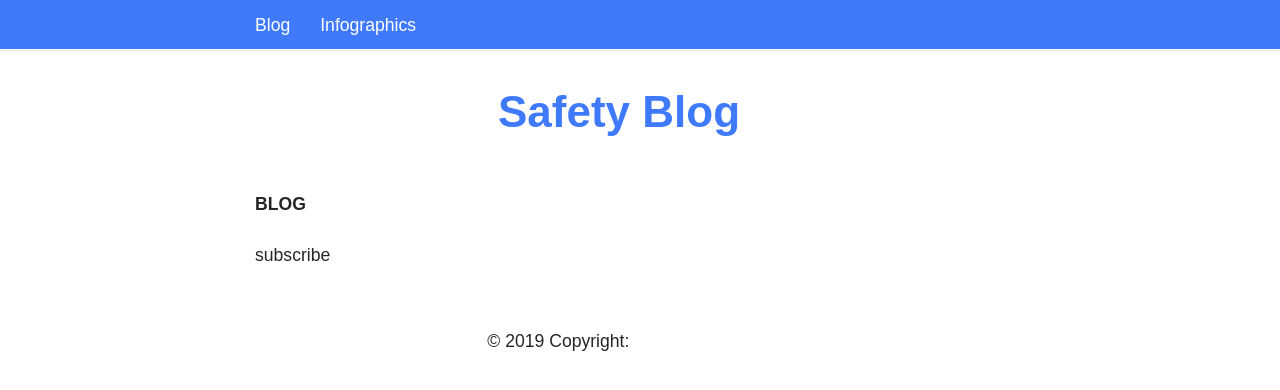
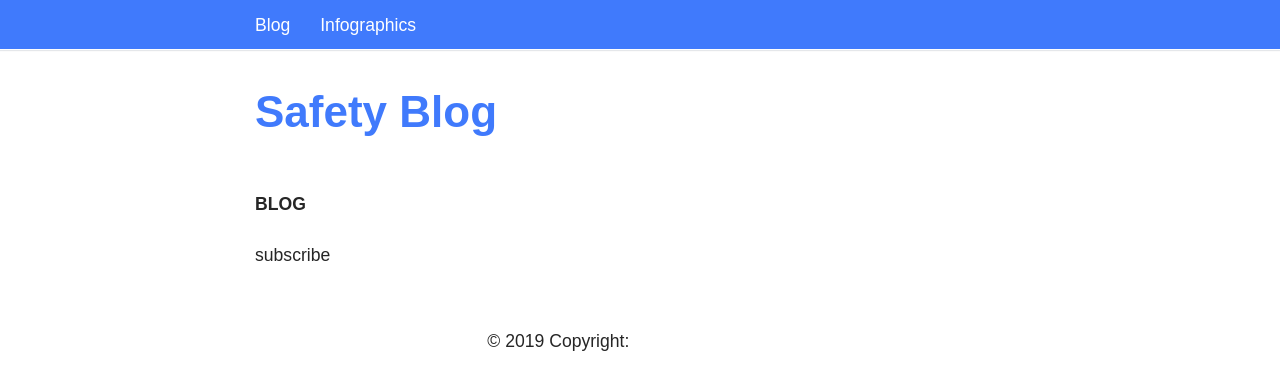
Before and after one commit to Flaaim/safe, a Jekyll site: the page built from index.html, in a window 1280 px wide. Shown: the top 390 px of the page. Built offline with Jekyll 4.4.1, drawn with Linux system fonts in a browser that asks for light colours; some web fonts are replaced.

Commit message:
Update _layout.scss

```diff
--- a/_sass/_layout.scss
+++ b/_sass/_layout.scss
@@ -40,7 +40,7 @@ header {
   background: $header;
   padding: 0px 15px;
   text-align: center;
-  margin: 30px 243px 0;
+  margin: 30px 0px 0;
   height: 12vh;
   display: flex;
   justify-content: left;
```
